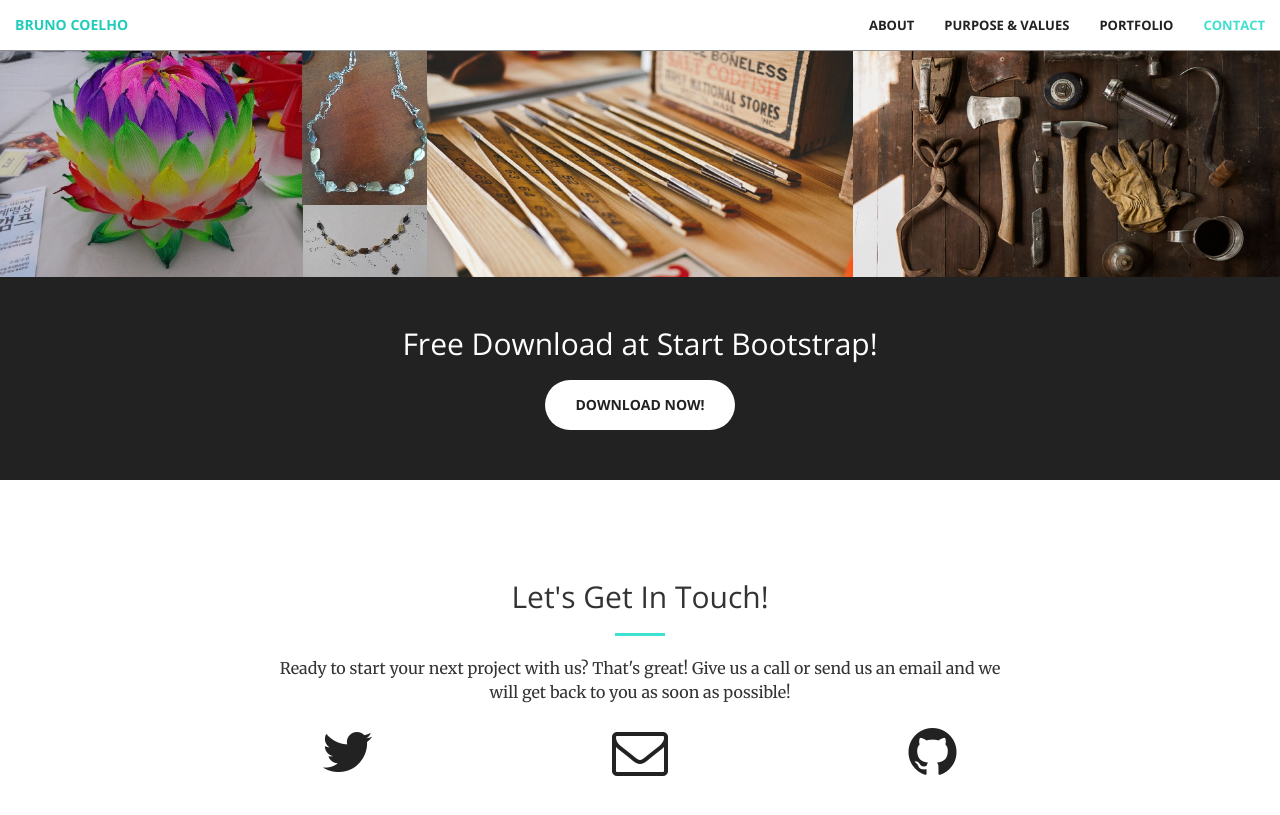
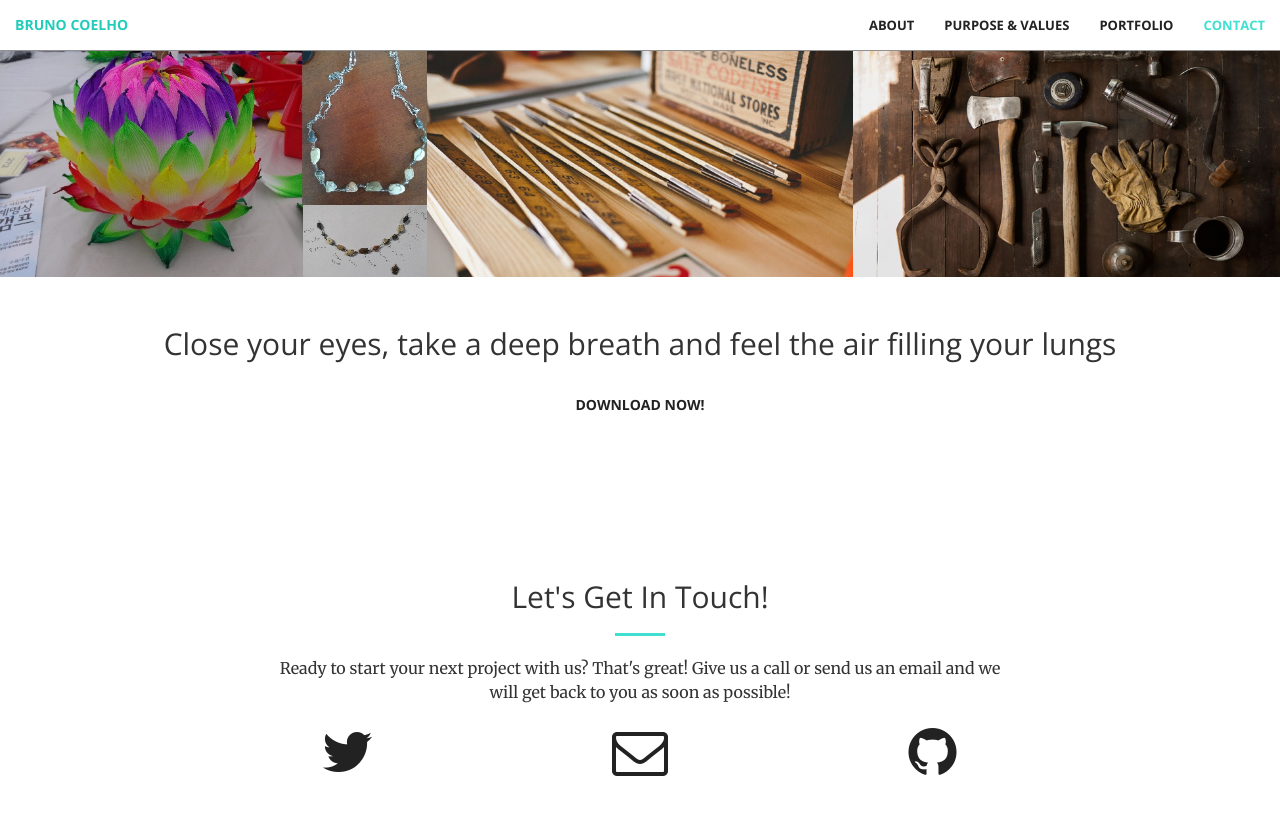
Before and after one commit to brunonaz/artbrunocoelho, a Jekyll site: the page built from index.html, in a window 1280 px wide and 900 px high, scrolled down 1902 px. Shown: the top 815 px of the window. Built offline with Jekyll 4.4.1, drawn with Linux system fonts in a browser that asks for light colours.

Commit message:
update barra inf

```diff
--- a/_includes/aside.html
+++ b/_includes/aside.html
@@ -1,8 +1,8 @@
-  <aside class="bg-dark">
+  <aside class="bg-light">
       <div class="container text-center">
           <div class="call-to-action">
-              <h2>Free Download at Start Bootstrap!</h2>
-              <a href="#" class="btn btn-default btn-xl wow tada">Download Now!</a>
+              <h2>Close your eyes, take a deep breath and feel the air filling your lungs</h2>
+              <a href="#portfolio" class="btn btn-default btn-xl wow tada">Download Now!</a>
           </div>
       </div>
   </aside>
```
